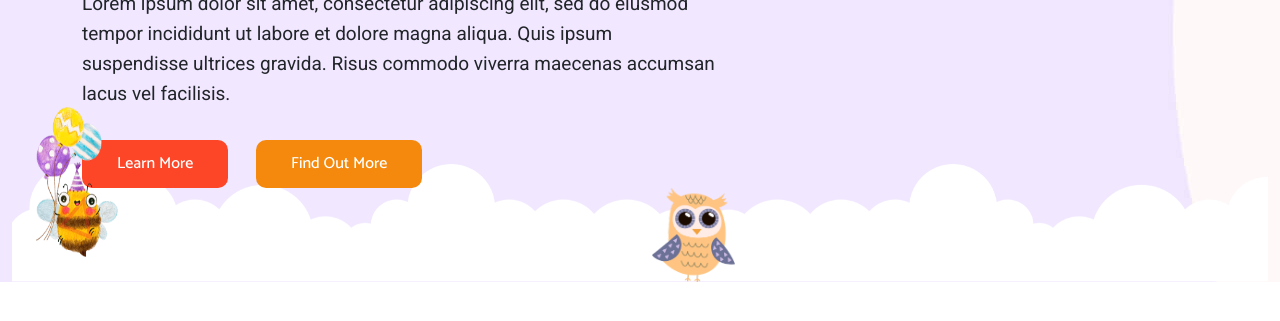
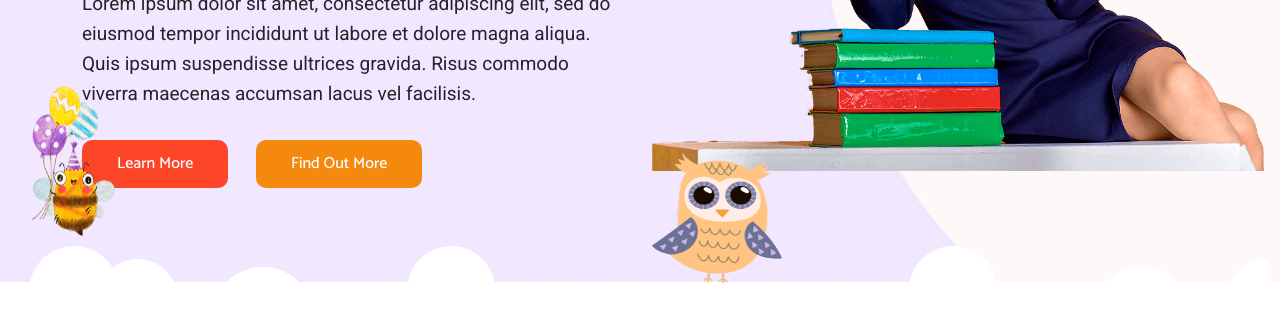
Before and after one commit to Ajeet7565/Ketan---Childcare-Kids-School-HTML-Template, a plain HTML site: page index.html in a window 1280 px wide. Shown: the part 489-810 px from the top of the page. Drawn offline with nearby package versions, Linux system fonts and the light colour scheme.

Commit message:
updates edu-girl section

```diff
--- a/assets/css/style.css
+++ b/assets/css/style.css
@@ -83,12 +83,14 @@
 /* Universal css end */
 
 /* Hero section start */
-.banner{width:100%;
-        height:700px;
-        background-size:100% 100%;
-        background-position:center center;
+.banner{width: 100%;
+        height: 700px;
+        background-size: cover !important;
+        background-position: center center;
         background: url(../img/main-banner-bg.jpg);
 }
+
+
 .banner .shape-1{
    margin-top: 3.5%;
    left: .7%;
@@ -103,20 +105,22 @@
  }
 
 .banner .shape-3{
-    top: 75%;
-    left: .7%;
+    top: 72%;
+    left: .2%;
     z-index: 1;
     position: absolute;
     animation: move 2s linear infinite alternate;
 }
 .banner .shape-4{
-    top: 85%;
+    top: 80%;
     left: 50%;
     z-index: 1;
     position: absolute;
     animation: move4 2s linear infinite alternate;
 }
-
+ .banner .cloud-image{
+    margin-top: 50%;
+ }
 /* Hero section end */
 
 
@@ -129,10 +133,10 @@
 }
 @keyframes move2{
     0%{}
-    100%{left:53%;}
+    100%{left:55%;}
 }
 @keyframes move4{
     0%{}
-    100%{top:88%;}
+    100%{top:83%;}
 }
 /* animation section end */
--- a/index.html
+++ b/index.html
@@ -16,7 +16,7 @@
 
 <body>
   <!--Header section start-->
-  <header class=" position-sticky">
+  <header class=" ">
     <nav class="navbar navbar-expand-lg  ">
       <div class="container">
         <a class="navbar-brand" href="index.html">
@@ -163,20 +163,20 @@
           <img src="./assets/img/banner-shape-3.png" alt="image3" class="img-fluid "
           style="width: 100px;height: 150px;">
        </div>
-        <div class="col-lg-1 shape-4 ">
+        <div class="col-lg-2 shape-4 ">
           <img src="./assets/img/banner-shape-4.png" alt="image3" class="img-fluid "
-          >
+          style="width: 130px;height: 130px;">
        </div>
-        <div class="col-lg-12 position-absolute start-0  bottom-0">
-          <img src="./assets/img/banner-bg-shape-1.png" alt="cloud image" class="img-fluid mt-4"
-         >
+        <div class="col-lg-12 position-absolute start-0 cloud-image">
+          <img src="./assets/img/banner-bg-shape-1.png" alt="cloud image"
+           class="img-fluid mt-4">
        </div>
 
 
       </div>
       <div class="container">
         <div class="row">
-          <div class="col-lg-7">
+          <div class="col-lg-6">
             <p class="text-orange2 fw-bold mt-20">Play, Learn and Grow </p>
             <h1 class="text-black2 fw-bold fs-9 mb-4">Empowering <br>Student Knowledge</h1>
             <p class="fs-7 line-height-1 te">Lorem ipsum dolor sit amet, consectetur adipiscing elit, sed do eiusmod tempor incididunt ut labore et
@@ -188,8 +188,11 @@
 
 
           </div>
-          <div class="col-lg-5 ">
-            <!-- <img src="./assets/img/education-girl.png" alt="Educdation girl"> -->
+          <div class="col-lg-6 ">
+            <div class="mt-5">
+            <img src="./assets/img/education-girl.png" alt="Educdation girl"
+            class=" position-lg-absolute bottom-0 end-0"style="height:95%;width:112%;">
+            </div>
           </div>
         </div>
       </div>
```
Also changed, not shown: assets/img/main-banner-bg2.jpg (added).
